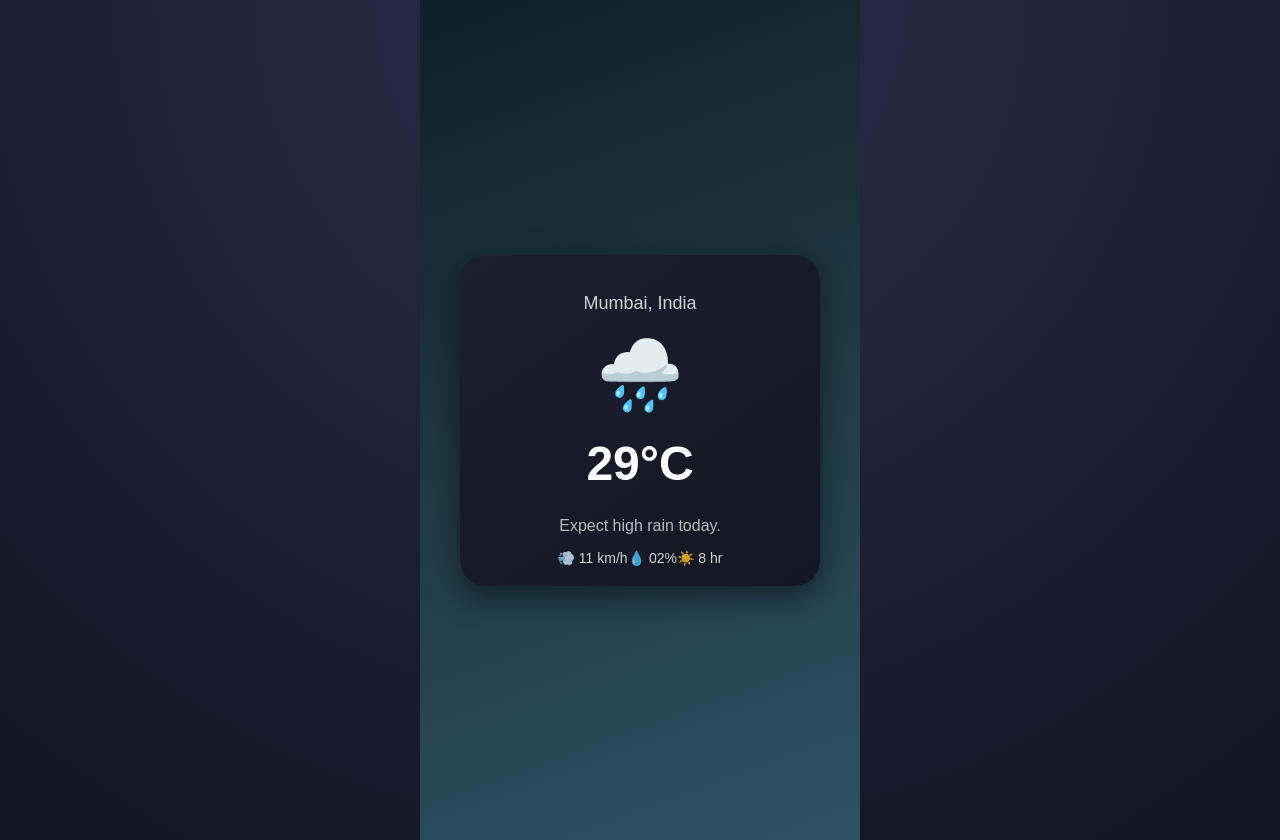
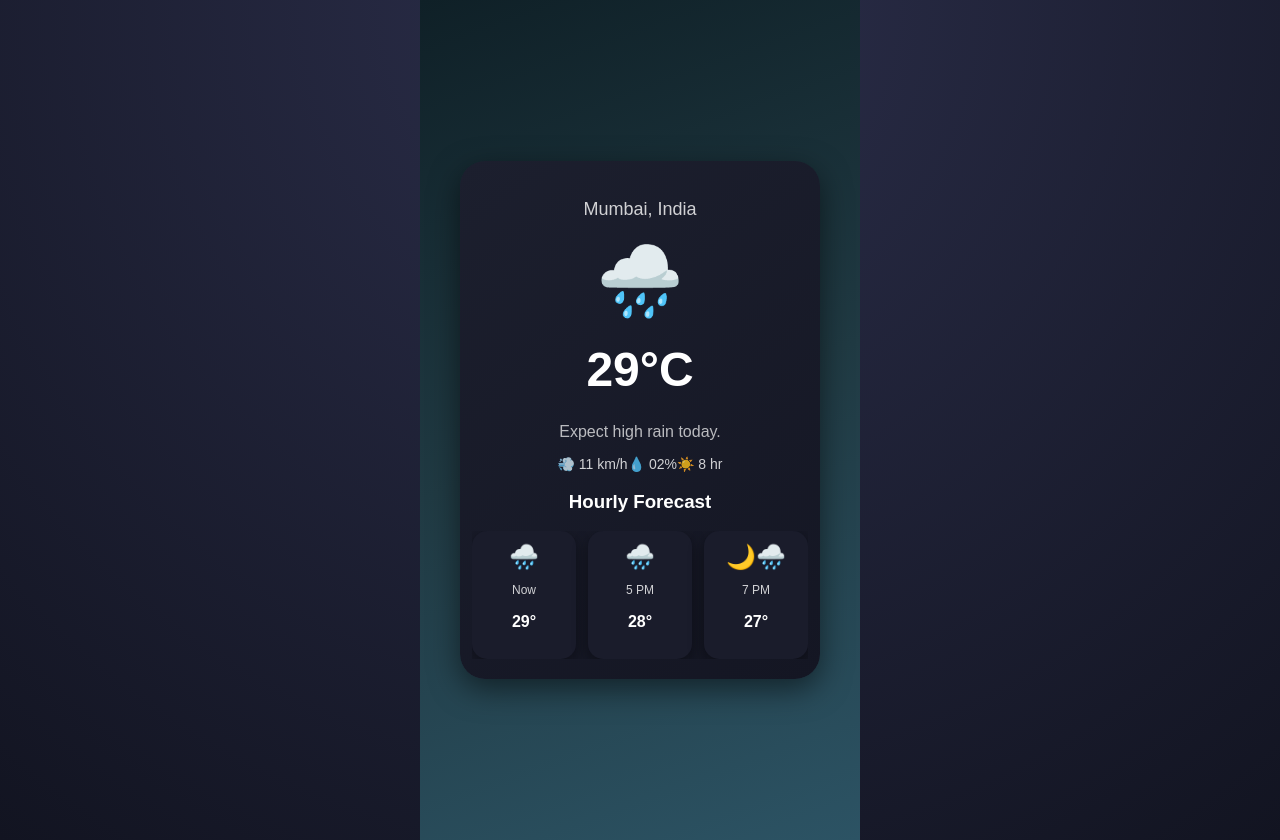
Before and after one commit to Aminazabona/Weathapp, a React (Create React App) app: page / in a window 1280 px wide. Built offline with nearby package versions, Linux system fonts and the light colour scheme.

Commit message:
feat: complete second section of the application

```diff
--- /dev/null
+++ b/src/Component/ForecastItem.css
@@ -0,0 +1,25 @@
+.forecast-item {
+  min-width: 70px;
+  padding: 10px;
+  border-radius: 15px;
+  text-align: center;
+  color: white;
+
+  background: rgba(255, 255, 255, 0.08);
+  backdrop-filter: blur(6px);
+}
+
+.forecast-icon {
+  font-size: 24px;
+  margin-bottom: 5px;
+}
+
+.forecast-time {
+  font-size: 12px;
+  opacity: 0.8;
+}
+
+.forecast-temp {
+  font-size: 16px;
+  font-weight: bold;
+}
--- a/src/Component/ForecastItem.js
+++ b/src/Component/ForecastItem.js
@@ -1,11 +1,11 @@
 import React from 'react'
-
-function ForecastItem({ time, temp }) {
+import "./ForecastItem.css"
+function ForecastItem({ time, temp,icon }) {
     return (
-         <div className="forecast-item">
-      <p>{time}</p>
-      <img src="/weather.png" alt="weather icon" />
-      <h4>{temp}°</h4>
+          <div className="forecast-item">
+      <div className="forecast-icon">{icon}</div>
+      <p className="forecast-time">{time}</p>
+      <p className="forecast-temp">{temp}°</p>
     </div>
   );
 }
--- /dev/null
+++ b/src/Component/HourlyForecast.css
@@ -0,0 +1,17 @@
+.hourly-section {
+  margin-top: 25px;
+  text-align: left;
+}
+
+.hourly-title {
+  font-size: 16px;
+  margin-bottom: 12px;
+  opacity: 0.9;
+}
+
+.forecast-list {
+  display: flex;
+  gap: 10px;
+  overflow-x: auto;
+  padding-bottom: 5px;
+}
--- a/src/Component/HourlyForecast.js
+++ b/src/Component/HourlyForecast.js
@@ -3,16 +3,16 @@ import ForecastItem from './ForecastItem'
 
 function HourlyForecast() {
     return (
-       <div className="hourly">
-      <h3>Hourly Forecast</h3>
+        <div className="hourly-section">
+      <h3 className="hourly-title">Hourly Forecast</h3>
+
       <div className="forecast-list">
-        <ForecastItem time="Now" temp="29" />
-        <ForecastItem time="5 PM" temp="28" />
-        <ForecastItem time="6 PM" temp="28" />
-        <ForecastItem time="7 PM" temp="27" />
+        <ForecastItem time="Now" temp="29" icon="🌧️" />
+        <ForecastItem time="5 PM" temp="28" icon="🌧️" />
+        <ForecastItem time="7 PM" temp="27" icon="🌙🌧️" />
       </div>
     </div>
-    )
+    );
 
 
 }
--- a/src/Component/WeatherCard.js
+++ b/src/Component/WeatherCard.js
@@ -1,4 +1,5 @@
 import React from 'react'
+import HourlyForecast from './HourlyForecast';
 import "./WeatherCard.css"
 function WeatherCard() {
   return (
@@ -15,8 +16,10 @@ function WeatherCard() {
         <span>💧 02%</span>
         <span>☀️ 8 hr</span>
       </div>
+
+      <HourlyForecast />
     </div>
-  )
+  );
 }
 
 export default WeatherCard
```
